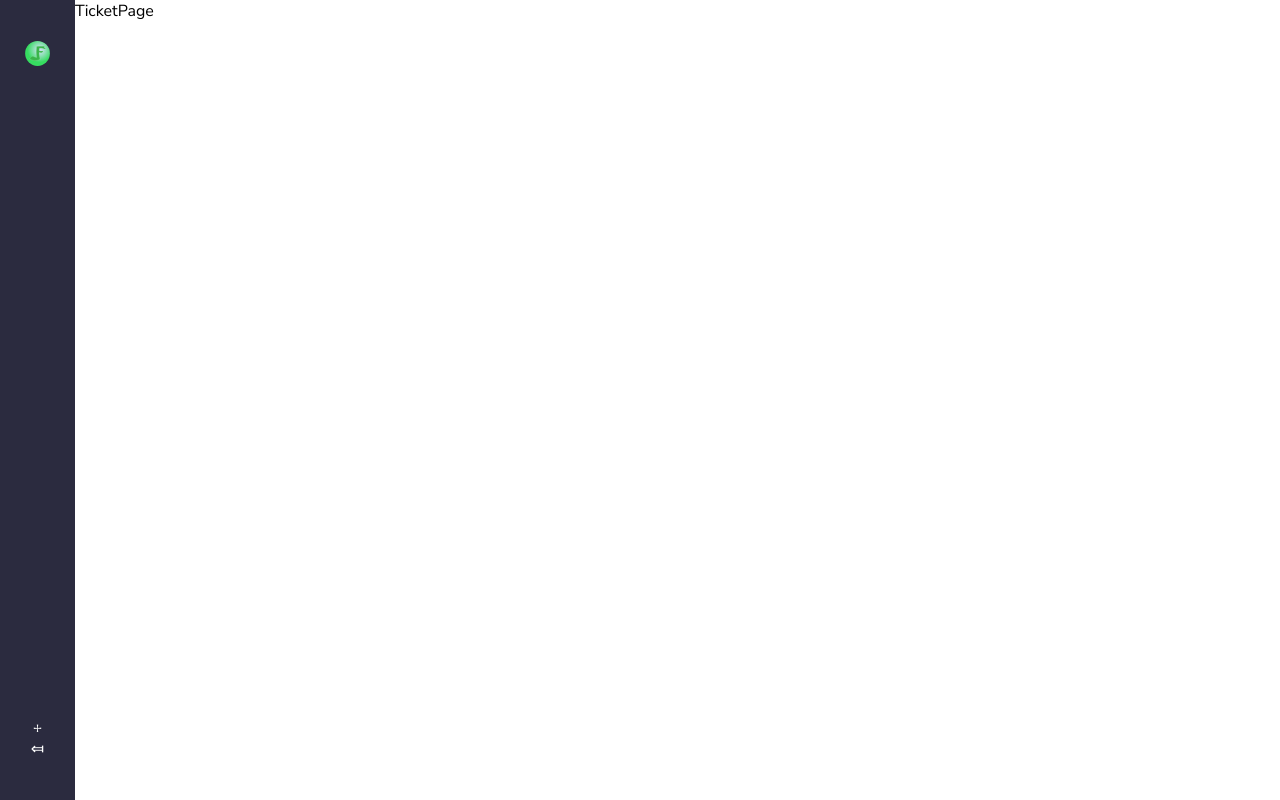
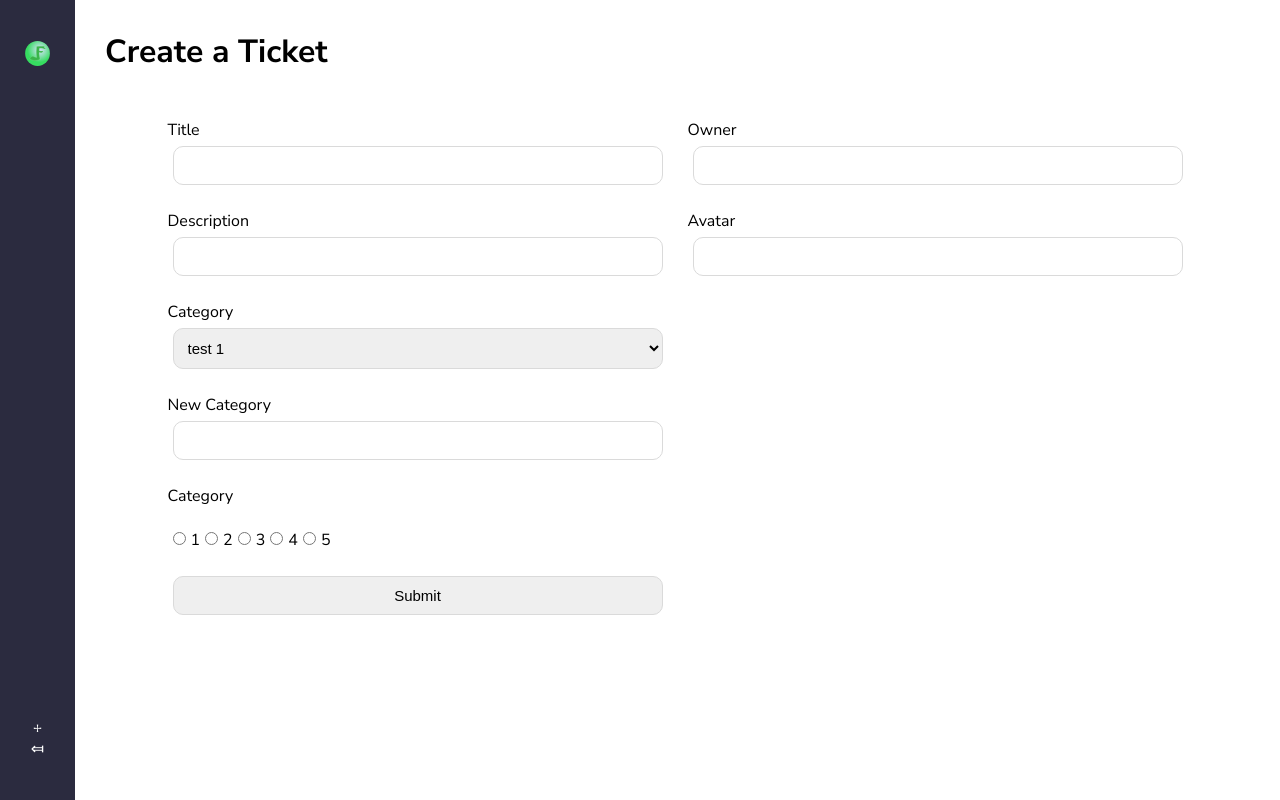
Before and after one commit to JUSTFIDEL/jf-crm-clone, a React (Create React App) app: page /ticket in a window 1280 px wide. Built offline with nearby package versions, Linux system fonts and the light colour scheme.

Commit message:
FrontEnd Implementation

```diff
--- a/src/components/DeleteBlock.js
+++ b/src/components/DeleteBlock.js
@@ -1,5 +1,15 @@
 import React from 'react'
 
 export default function DeleteBlock() {
-	return <div>DeleteBlock</div>
+	const deleteTicket = () => {
+		console.log('deleted')
+	}
+
+	return (
+		<div className="delete-block">
+			<div className="delete-icon" onClick={deleteTicket}>
+				🗑
+			</div>
+		</div>
+	)
 }
--- a/src/components/PriorityDisplay.js
+++ b/src/components/PriorityDisplay.js
@@ -2,19 +2,19 @@ export default function PriorotyDisplay({ priority }) {
 	return (
 		<div className="priority-display">
 			<div className="star-container">
-				<h3 style={{ color: priority >= 1 ? 'rgb(253, 253, 100)' : '' }}>
+				<h3 style={{ color: priority >= 1 ? 'rgb(253, 55, 10)' : '' }}>
 					★
 				</h3>
-				<h3 style={{ color: priority >= 2 ? 'rgb(253, 253, 100)' : '' }}>
+				<h3 style={{ color: priority >= 2 ? 'rgb(253, 55, 10)' : '' }}>
 					★
 				</h3>
-				<h3 style={{ color: priority >= 3 ? 'rgb(253, 253, 100)' : '' }}>
+				<h3 style={{ color: priority >= 3 ? 'rgb(253, 55, 10)' : '' }}>
 					★
 				</h3>
-				<h3 style={{ color: priority >= 4 ? 'rgb(253, 253, 100)' : '' }}>
+				<h3 style={{ color: priority >= 4 ? 'rgb(253, 55, 10)' : '' }}>
 					★
 				</h3>
-				<h3 style={{ color: priority >= 5 ? 'rgb(253, 253, 100)' : '' }}>
+				<h3 style={{ color: priority >= 5 ? 'rgb(253, 55, 10)' : '' }}>
 					★
 				</h3>
 			</div>
--- a/src/components/ProgressDisplay.js
+++ b/src/components/ProgressDisplay.js
@@ -1,3 +1,11 @@
 export default function ProgressDisplay({ progress }) {
-	return <div className="progress-display"></div>
+	return (
+		<div className="progress-display">
+			<div className="progress-bar">
+				<div
+					style={{ width: progress + '%' }}
+					className="progress-indicator"></div>
+			</div>
+		</div>
+	)
 }
--- a/src/components/TicketCard.js
+++ b/src/components/TicketCard.js
@@ -9,12 +9,14 @@ function TicketCard({ color, ticket }) {
 	return (
 		<div className="ticket-card">
 			<Link to={`/ticket/${ticket.documentId}`} id="link">
-				<div className="ticket-color"></div>
+				<div
+					className="ticket-color"
+					style={{ backgroundColor: color }}></div>
 				<h3>{ticket.title}</h3>
 				<AvatarDisplay ticket={ticket} />
 				<StatusDisplay status={ticket.status} />
 				<PriorityDisplay priority={ticket.priority} />
-				<ProgressDisplay />
+				<ProgressDisplay progress={ticket.progress} />
 			</Link>
 			<DeleteBlock />
 		</div>
--- a/src/index.css
+++ b/src/index.css
@@ -15,8 +15,22 @@ body {
 	background-color: rgb(255, 255, 255);
 }
 
+h1 {
+	margin-bottom: 1rem;
+}
+
+h3 {
+	margin-bottom: 1rem;
+	margin-top: 2rem;
+}
+
 .app {
 	display: flex;
+}
+
+#link {
+	text-decoration: none;
+	color: rgb(43, 43, 63);
 }
 
 /* ------ Nav ------ */
@@ -108,3 +122,95 @@ nav .icon {
 	justify-content: center;
 	text-align: center;
 }
+
+.ticket-card .priority-display {
+	display: flex;
+	justify-content: center;
+}
+
+.ticket-card .priority-display .star-container {
+	display: flex;
+}
+
+.ticket-card .priority-display .star-container h3 {
+	margin: 7px;
+	padding: 0;
+}
+
+.ticket-card .progress-display {
+	min-width: 200px;
+}
+
+.ticket-card .progress-bar {
+	width: 100%;
+	height: 30px;
+	background-color: rgb(158, 158, 158);
+	border-radius: 15px;
+	overflow: hidden;
+}
+
+.ticket-card .progress-bar .progress-indicator {
+	height: 100%;
+	background-color: rgb(104, 104, 175);
+}
+
+.ticket-card .delete-block {
+	background-color: rgb(211, 211, 211);
+	width: 50px;
+	margin: 3px;
+	display: flex;
+	justify-content: center;
+	align-items: center;
+}
+
+.ticket-card .delete-block .delete-icon {
+	width: 30px;
+	height: 30px;
+	border-radius: 15px;
+	background-color: rgb(61, 61, 61);
+	display: flex;
+	justify-content: center;
+	align-items: center;
+	color: rgb(255, 255, 255);
+}
+
+/* ----- Ticket Page -----  */
+
+.ticket {
+	padding: 30px;
+	width: 100%;
+}
+
+.ticket .ticket-container {
+	width: 100%;
+	display: flex;
+	justify-content: center;
+}
+
+.ticket form {
+	display: flex;
+}
+
+.ticket form section {
+	display: flex;
+	flex-direction: column;
+	margin: 10px;
+	width: 500px;
+}
+
+.ticket form label {
+	margin: 20px 0 0 0;
+}
+
+.ticket form select,
+.ticket form input {
+	padding: 10px;
+	font-size: 15px;
+	border-radius: 10px;
+	border: 1.5px solid rgb(218, 218, 218);
+	margin: 5px;
+}
+
+.ticket form .multiple-input-container {
+	margin: 20px 0;
+}
--- a/src/pages/Dashboard.js
+++ b/src/pages/Dashboard.js
@@ -105,6 +105,14 @@ const Dashboard = () => {
 		},
 	]
 
+	const colors = [
+		'rgb(255, 179, 186)',
+		'rgb(255, 223, 186)',
+		'rgb(255, 255, 186)',
+		'rgb(186, 255, 201)',
+		'rgb(186, 255, 255)',
+	]
+
 	const uniqueCategories = [
 		...new Set(tickets?.map(({ category }) => category)),
 	]
@@ -122,7 +130,7 @@ const Dashboard = () => {
 								.map((filteredTicket, _index) => (
 									<TicketCard
 										id={_index}
-										color={filteredTicket.color}
+										color={colors[categoryIndex] || colors[0]}
 										ticket={filteredTicket}
 									/>
 								))}
--- a/src/pages/TicketPage.js
+++ b/src/pages/TicketPage.js
@@ -1,5 +1,203 @@
-import React from 'react'
+import { useState } from 'react'
 
 export default function TicketPage() {
-	return <div>TicketPage</div>
+	const [formData, setFormData] = useState({
+		status: 'not started',
+		progress: 0,
+		timestamp: new Date().toISOString(),
+	})
+	const editMode = false
+
+	const handleSubmit = () => {
+		console.log('Submitted')
+	}
+
+	const handleChange = e => {
+		const value = e.target.value
+		const name = e.target.name
+
+		setFormData(prev => ({
+			...prev,
+			[name]: value,
+		}))
+	}
+
+	const categories = ['test 1', 'test 2']
+
+	return (
+		<div className="ticket">
+			<h1>{editMode ? 'Update your Ticket' : 'Create a Ticket'}</h1>
+
+			<div className="ticket-container">
+				<form onSubmit={handleSubmit}>
+					<section>
+						<label htmlFor="title">Title</label>
+						<input
+							id="title"
+							name="title"
+							type="text"
+							onChange={handleChange}
+							required={true}
+							value={formData.title}
+						/>
+
+						<label htmlFor="description">Description</label>
+						<input
+							id="description"
+							name="description"
+							type="text"
+							onChange={handleChange}
+							required={true}
+							value={formData.description}
+						/>
+
+						<label>Category</label>
+						<select
+							name="category"
+							value={formData.category}
+							onChange={handleChange}>
+							{categories?.map((category, _index) => (
+								<option key={_index} value={category}>
+									{category}
+								</option>
+							))}
+						</select>
+
+						<label htmlFor="priority-1">New Category</label>
+						<input
+							id="new-category"
+							name="category"
+							type="text"
+							onChange={handleChange}
+							required={true}
+							value={formData.category}
+						/>
+
+						<label>Category</label>
+						<div className="multiple-input-container">
+							<input
+								id="priority-1"
+								name="priority"
+								type="radio"
+								onChange={handleChange}
+								value={1}
+								checked={formData.priority === 1}
+							/>
+							<label htmlFor="priority-1">1</label>
+
+							<input
+								id="priority-2"
+								name="priority"
+								type="radio"
+								onChange={handleChange}
+								value={2}
+								checked={formData.priority === 2}
+							/>
+							<label htmlFor="priority-2">2</label>
+
+							<input
+								id="priority-3"
+								name="priority"
+								type="radio"
+								onChange={handleChange}
+								value={3}
+								checked={formData.priority === 3}
+							/>
+							<label htmlFor="priority-3">3</label>
+
+							<input
+								id="priority-4"
+								name="priority"
+								type="radio"
+								onChange={handleChange}
+								value={4}
+								checked={formData.priority === 4}
+							/>
+							<label htmlFor="priority-4">4</label>
+
+							<input
+								id="priority-5"
+								name="priority"
+								type="radio"
+								onChange={handleChange}
+								value={5}
+								checked={formData.priority === 5}
+							/>
+							<label htmlFor="priority-5">5</label>
+						</div>
+
+						{editMode && (
+							<>
+								<input
+									id="progress"
+									name="progress"
+									type="range"
+									onChange={handleChange}
+									value={formData.progress}
+									min="0"
+									max="100"
+								/>
+								<label htmlFor="progress">Progress</label>
+
+								<label>Status</label>
+								<select
+									name="status"
+									value={formData.status}
+									onChange={handleChange}>
+									<option
+										selected={formData.status === 'done'}
+										value="done">
+										Done
+									</option>
+									<option
+										selected={formData.status === 'working on it'}
+										value="working on it">
+										Working on it.
+									</option>
+									<option
+										selected={formData.status === 'stuck'}
+										value="stuck">
+										Stuck
+									</option>
+									<option
+										selected={formData.status === 'not started'}
+										value="not started">
+										Not Started
+									</option>
+								</select>
+							</>
+						)}
+
+						<input type="submit" />
+					</section>
+
+					<section>
+						<label htmlFor="owner">Owner</label>
+						<input
+							id="owner"
+							name="owner"
+							type="text"
+							onChange={handleChange}
+							required={true}
+							value={formData.owner}
+						/>
+						<label htmlFor="avatar">Avatar</label>
+						<input
+							id="avatar"
+							name="avatar"
+							type="url"
+							onChange={handleChange}
+							required={true}
+							value={formData.avatar}
+						/>
+						<div className="image-preview">
+							{formData.avatar && (
+								<img src={formData.avatar} alt="Avatar preview" />
+							)}
+						</div>
+					</section>
+				</form>
+			</div>
+		</div>
+	)
 }
```
Also changed, not shown: server.js (added).
